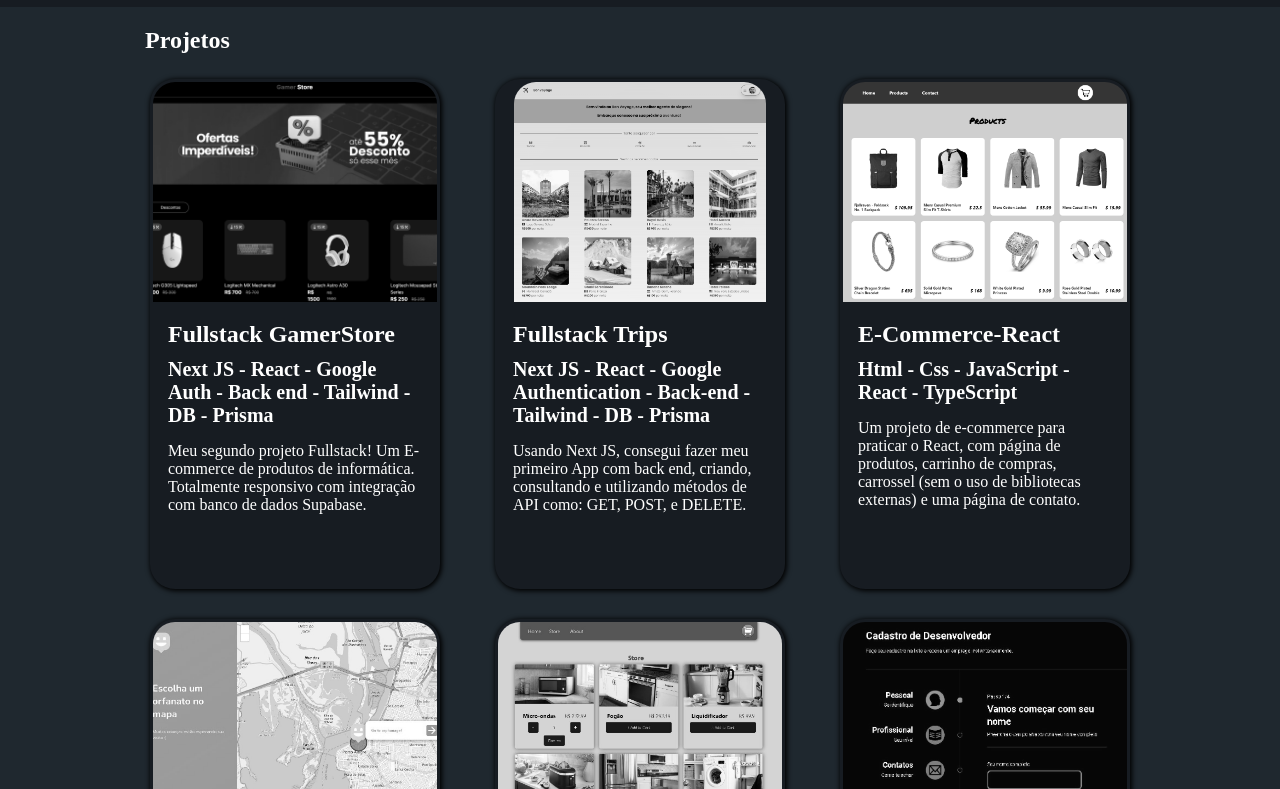
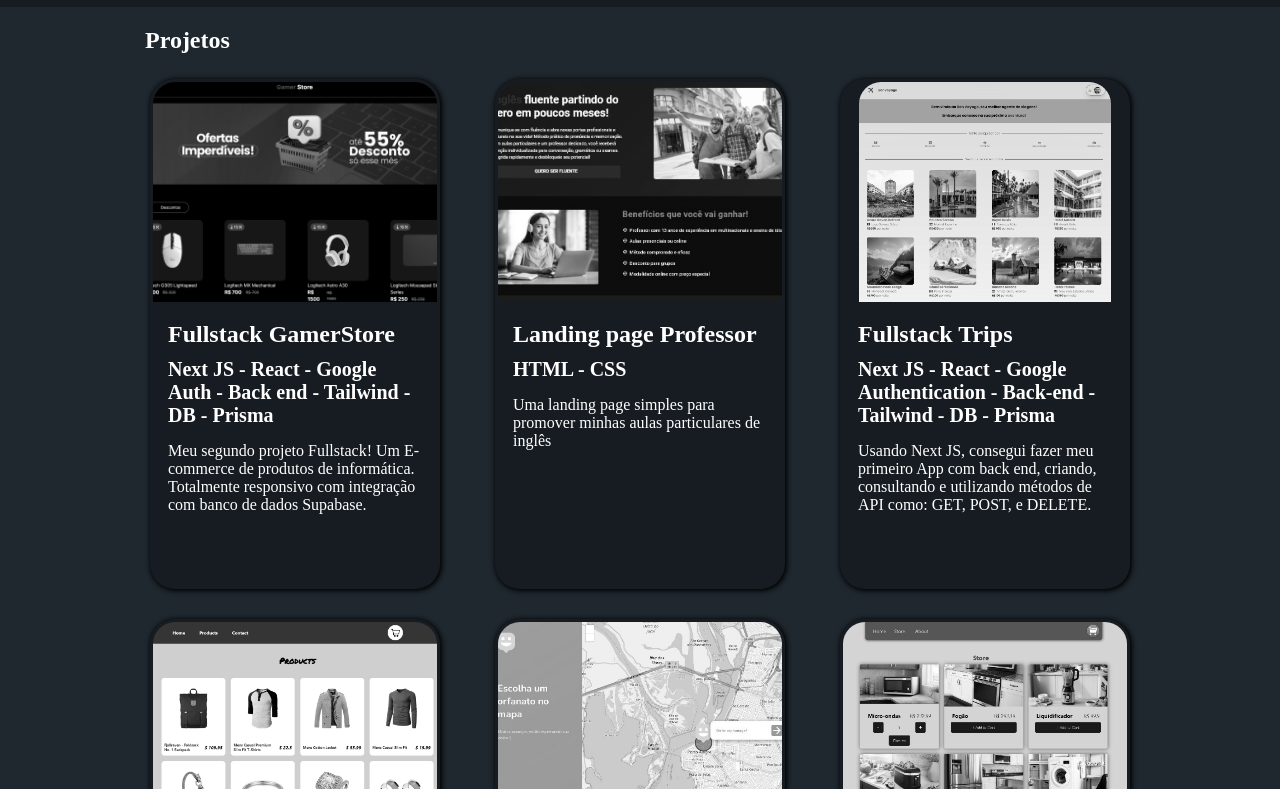
Before and after one commit to RamonMaximiliano/Portfolio2023, a plain HTML site: page index.html in a window 1280 px wide. Shown: the part 488-1277 px from the top of the page. Drawn offline with nearby package versions, Linux system fonts and the light colour scheme; no server answers.

Commit message:
feat: teacher card

```diff
--- a/index.html
+++ b/index.html
@@ -69,6 +69,16 @@
                         <h2 id="project8-title">Fullstack GamerStore</h2>
                         <h2  class="project-techs" >Next JS - React - Google Auth - Back end - Tailwind - DB - Prisma</h2>
                         <p id="project8-text">Meu segundo projeto Fullstack! Um E-commerce de produtos de informática. Totalmente responsivo com integração com banco de dados Supabase.</p>
+                    </div>
+                </a>
+                <a href="https://ramon-teacher.vercel.app" target="_blank"
+                    title="Check this project" class="projects-card" onmouseenter="cardeffectOn(this)"
+                    onmouseleave="cardeffectOff(this)">
+                    <img src="images/card-images/englishteacher.jpg">
+                    <div class="project-content">
+                        <h2 id="project9-title">Landing page Professor</h2>
+                        <h2  class="project-techs" >HTML - CSS</h2>
+                        <p id="project9-text">Uma landing page simples para promover minhas aulas particulares de inglês</p>
                     </div>
                 </a>
                 <a href="https://fullstack-trips-01.vercel.app" target="_blank"
--- a/translation.js
+++ b/translation.js
@@ -90,6 +90,9 @@ function portugues() {
 
   document.getElementById("project5-title").innerText = "Rastreador de despesas";
   document.getElementById("project5-text").innerText = "Simples rastreador de despesas. Meu primeiro projeyto com TypeScript. Um bom projeto para começar a aprender alguns conceitos de TypeScript";
+
+  document.getElementById("project9-title").innerText = "Landing page Professor";
+  document.getElementById("project9-text").innerText = "Uma landing page simples para promover minhas aulas particulares de inglês"
 
   document.getElementById("project6-title").innerText = "Fullstack Trips";
   document.getElementById("project6-text").innerText = "Usando Next JS, consegui fazer meu primeiro App com back end, criando, consultando e utilizando métodos de API como: GET, POST, e DELETE"
@@ -226,6 +229,10 @@ function ingles() {
   document.getElementById("project6-title").innerText = "Fullstack Trips";
   document.getElementById("project6-text").innerText = "Using Next.js, I managed to build my first app with a backend, creating, querying, and utilizing API methods such as GET, POST, and DELETE."
 
+    document.getElementById("project9-title").innerText = "Teacher landing page";
+  document.getElementById("project9-text").innerText = "A simple landing page to promote my private English classes"
+
+
   document.getElementById("project8-title").innerText = "Fullstack GamerStore";
   document.getElementById("project8-text").innerText = "My second fullstack project! An e-commerce site for computer products. Fully responsive with integration to a Supabase database."
 
```
Also changed, not shown: images/card-images/englishteacher.jpg (added).
